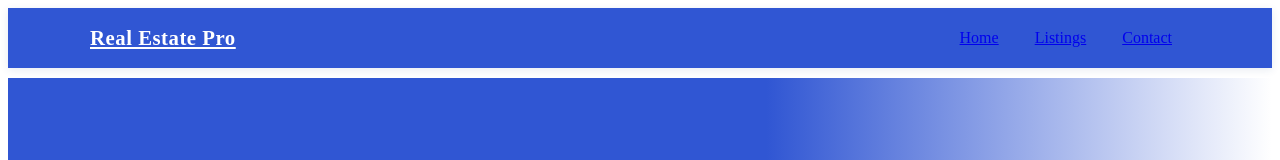
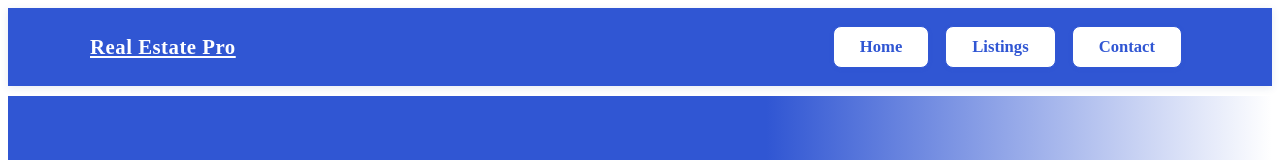
Before and after one commit to t41haa/real-estate-pro, a Next.js app: page / in a window 1280 px wide. Shown: the top 160 px of the page. Built offline with nearby package versions, Linux system fonts and the light colour scheme.

Commit message:
Update layout.tsx

```diff
--- a/app/layout.tsx
+++ b/app/layout.tsx
@@ -2,7 +2,32 @@
 import React from "react";
 import "./globals.css";
 
+const navButtonStyle: React.CSSProperties = {
+  background: "#fff",
+  color: "#3056D3",
+  border: "1.5px solid #3056D3",
+  padding: "10px 26px",
+  margin: "0 8px",
+  fontWeight: 700,
+  borderRadius: "8px",
+  textDecoration: "none",
+  fontSize: "1.04rem",
+  boxShadow: "0 1px 4px rgba(48,86,211,0.10)",
+  transition: "background 0.17s,color 0.17s",
+  display: "inline-block"
+};
+
 export default function RootLayout({ children }: { children: React.ReactNode }) {
+  // simple event handlers for hover effect since :hover doesn't work on inline styles
+  const handleMouseOver = (e: React.MouseEvent<HTMLAnchorElement>) => {
+    e.currentTarget.style.background = "#3056D3";
+    e.currentTarget.style.color = "#fff";
+  };
+  const handleMouseOut = (e: React.MouseEvent<HTMLAnchorElement>) => {
+    e.currentTarget.style.background = "#fff";
+    e.currentTarget.style.color = "#3056D3";
+  };
+
   return (
     <>
       <header style={{
@@ -23,9 +48,24 @@ export default function RootLayout({ children }: { children: React.ReactNode })
             <a href="/" style={{ color: "#fff" }}>Real Estate Pro</a>
           </div>
           <nav>
-            <a href="/" style={{ margin: "0 18px" }}>Home</a>
-            <a href="/listings" style={{ margin: "0 18px" }}>Listings</a>
-            <a href="/contact" style={{ margin: "0 18px" }}>Contact</a>
+            <a
+              href="/"
+              style={navButtonStyle}
+              onMouseOver={handleMouseOver}
+              onMouseOut={handleMouseOut}
+            >Home</a>
+            <a
+              href="/listings"
+              style={navButtonStyle}
+              onMouseOver={handleMouseOver}
+              onMouseOut={handleMouseOut}
+            >Listings</a>
+            <a
+              href="/contact"
+              style={navButtonStyle}
+              onMouseOver={handleMouseOver}
+              onMouseOut={handleMouseOut}
+            >Contact</a>
           </nav>
         </div>
       </header>
```
